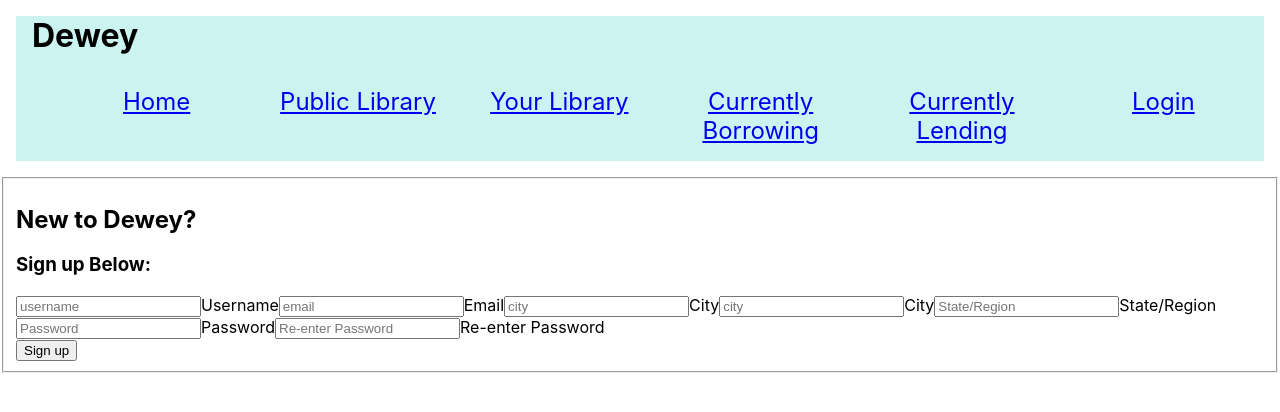
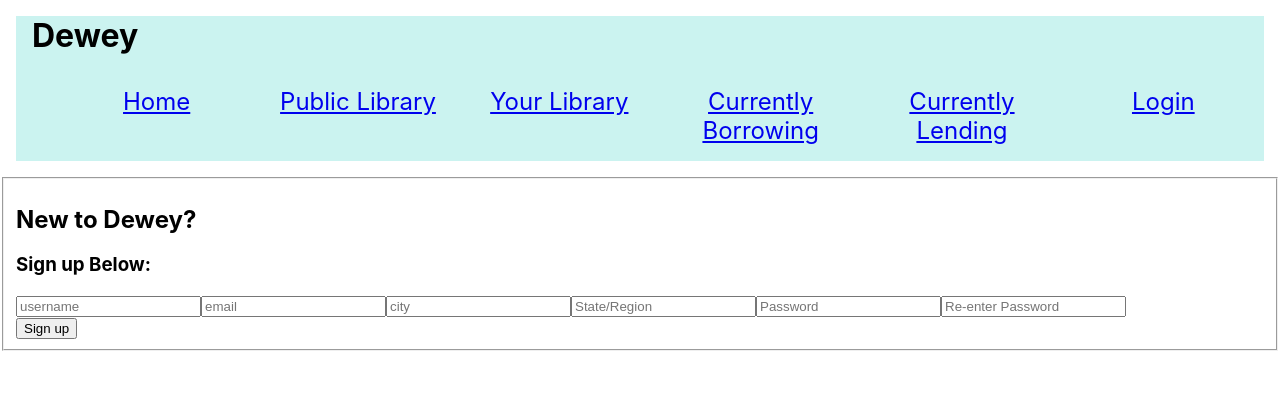
Before and after one commit to abernethyb/dewey, a React (Create React App) app: page /Registration in a window 1280 px wide. Shown: the top 412 px of the page. Built offline with nearby package versions, Linux system fonts and the light colour scheme.

Commit message:
fixed remaining credentials bugs

```diff
--- a/src/components/auth/Login.js
+++ b/src/components/auth/Login.js
@@ -66,13 +66,13 @@ const Login = props => {
                         id="username"
                         placeholder="username"
                         required="" autoFocus="" />
-                    <label htmlFor="inputUsername">Username</label>
+                    {/* <label htmlFor="inputUsername">Username</label> */}
 
                     <input onChange={handleFieldChange} type="password"
                         id="password"
                         placeholder="Password"
                         required="" />
-                    <label htmlFor="inputPassword">Password</label>
+                    {/* <label htmlFor="inputPassword">Password</label> */}
                 </div>
                 <button type="submit">Sign in</button>
                 <button type="button" onClick={() => props.history.push(`/Registration`)}>Register New User</button>
--- a/src/components/auth/Registration.js
+++ b/src/components/auth/Registration.js
@@ -93,7 +93,7 @@ const Registration = props => {
                         id="username"
                         placeholder="username"
                         required />
-                    <label htmlFor="username">Username</label>
+                    {/* <label htmlFor="username">Username</label> */}
 
                     <input
                         onChange={handleFieldChange}
@@ -101,39 +101,39 @@ const Registration = props => {
                         id="email"
                         placeholder="email"
                         required="" autoFocus="" />
-                    <label htmlFor="email">Email</label>
+                    {/* <label htmlFor="email">Email</label> */}
                     <input
                         onChange={handleFieldChange}
                         type="text"
                         id="city"
                         placeholder="city"
                         required="" autoFocus="" />
-                    <label htmlFor="city">City</label>
-                    <input
+                    {/* <label htmlFor="city">City</label> */}
+                    {/* <input
                         onChange={handleFieldChange}
                         type="text"
                         id="city"
                         placeholder="city"
                         required="" autoFocus="" />
-                    <label htmlFor="city">City</label>
+                    <label htmlFor="city">City</label> */}
                     <input
                         onChange={handleFieldChange}
                         type="text"
                         id="region"
                         placeholder="State/Region"
                         required="" autoFocus="" />
-                    <label htmlFor="region">State/Region</label>
+                    {/* <label htmlFor="region">State/Region</label> */}
 
                     <input onChange={handleFieldChange} type="password"
                         id="password"
                         placeholder="Password"
                         required="" />
-                    <label htmlFor="password">Password</label>
+                    {/* <label htmlFor="password">Password</label> */}
                     <input onChange={setPasswordConf} type="password"
                         id="passwordConf"
                         placeholder="Re-enter Password"
                         required="" />
-                    <label htmlFor="passwordConf">Re-enter Password</label>
+                    {/* <label htmlFor="passwordConf">Re-enter Password</label> */}
                 </div>
                 <button
                     type="submit"
--- a/src/components/items/EditItem.js
+++ b/src/components/items/EditItem.js
@@ -5,11 +5,12 @@ import "./Library.css"
 
 
 
-let activeUserId = sessionStorage.getItem("credentials")
-let intActiveUserID = parseInt(activeUserId)
+// let activeUserId = sessionStorage.getItem("credentials")
+// let intActiveUserID = parseInt(activeUserId)
+//parseInt(sessionStorage.getItem("credentials"))
 
 const EditedItem = props => {
-    const [item, setItem] = useState({ userId: intActiveUserID, name: "", author: "", serial: "", isbn: "", makeOrPublisher: "", model: "", year: "", otherInfo: "", categoryId: "" });
+    const [item, setItem] = useState({ userId: parseInt(sessionStorage.getItem("credentials")), name: "", author: "", serial: "", isbn: "", makeOrPublisher: "", model: "", year: "", otherInfo: "", categoryId: "" });
     const [categories, setCategories] = useState([]);
     const [isLoading, setIsLoading] = useState(false);
 
--- a/src/components/items/LendingList.js
+++ b/src/components/items/LendingList.js
@@ -2,8 +2,8 @@ import React, { useState, useEffect } from 'react';
 import LendingCard from './LendingCard';
 import ApiManager from '../../modules/ApiManager';
 
-let activeUserId = sessionStorage.getItem("credentials")
-let intActiveUserID = parseInt(activeUserId)
+// let activeUserId = sessionStorage.getItem("credentials")
+// let intActiveUserID = parseInt(activeUserId)
 
 const LendingList = (props) => {
     const [checkouts, setCheckouts] = useState([]);
--- a/src/components/items/PublicLibrary.js
+++ b/src/components/items/PublicLibrary.js
@@ -3,8 +3,9 @@ import ItemCard from './ItemCard';
 import ApiManager from '../../modules/ApiManager';
 import "./Library.css"
 
-let activeUserId = sessionStorage.getItem("credentials")
-let intActiveUserID = parseInt(activeUserId)
+// let activeUserId = sessionStorage.getItem("credentials")
+// let intActiveUserID = parseInt(activeUserId)
+//parseInt(sessionStorage.getItem("credentials"))
 
 const PublicLibrary = (props) => {
     const [items, setItems] = useState([]);
@@ -35,7 +36,7 @@ const PublicLibrary = (props) => {
         <>
             <div className="item--list">
                 <h1 className="library--title">Public Library</h1>
-                {items.map(item => intActiveUserID !== item.user.id && <ItemCard key={item.id} item={item} postCheckout={postCheckout} intActiveUserID={intActiveUserID} {...props} />)}
+                {items.map(item => parseInt(sessionStorage.getItem("credentials")) !== item.user.id && <ItemCard key={item.id} item={item} postCheckout={postCheckout} {...props} />)}
             </div>
         </>
     );
--- a/src/components/items/newItem.js
+++ b/src/components/items/newItem.js
@@ -3,11 +3,12 @@ import ApiManager from '../../modules/ApiManager';
 import "./Item.css"
 
 
-let activeUserId = sessionStorage.getItem("credentials")
-let intActiveUserID = parseInt(activeUserId)
+// let activeUserId = sessionStorage.getItem("credentials")
+// let intActiveUserID = parseInt(activeUserId)
+//parseInt(sessionStorage.getItem("credentials"))
 
 const NewItem = props => {
-    const [item, setItem] = useState({ userId: intActiveUserID, name: "", author: "", available: true, serial: "", isbn: "", makeOrPublisher: "", model: "", year: "", otherInfo: "", categoryId: "" });
+    const [item, setItem] = useState({ userId: parseInt(sessionStorage.getItem("credentials")), name: "", author: "", available: true, serial: "", isbn: "", makeOrPublisher: "", model: "", year: "", otherInfo: "", categoryId: "" });
     const [categories, setCategories] = useState([]);
     const [isLoading, setIsLoading] = useState(false);
 
```
Also changed, not shown: src/components/auth/Auth.css (added).
